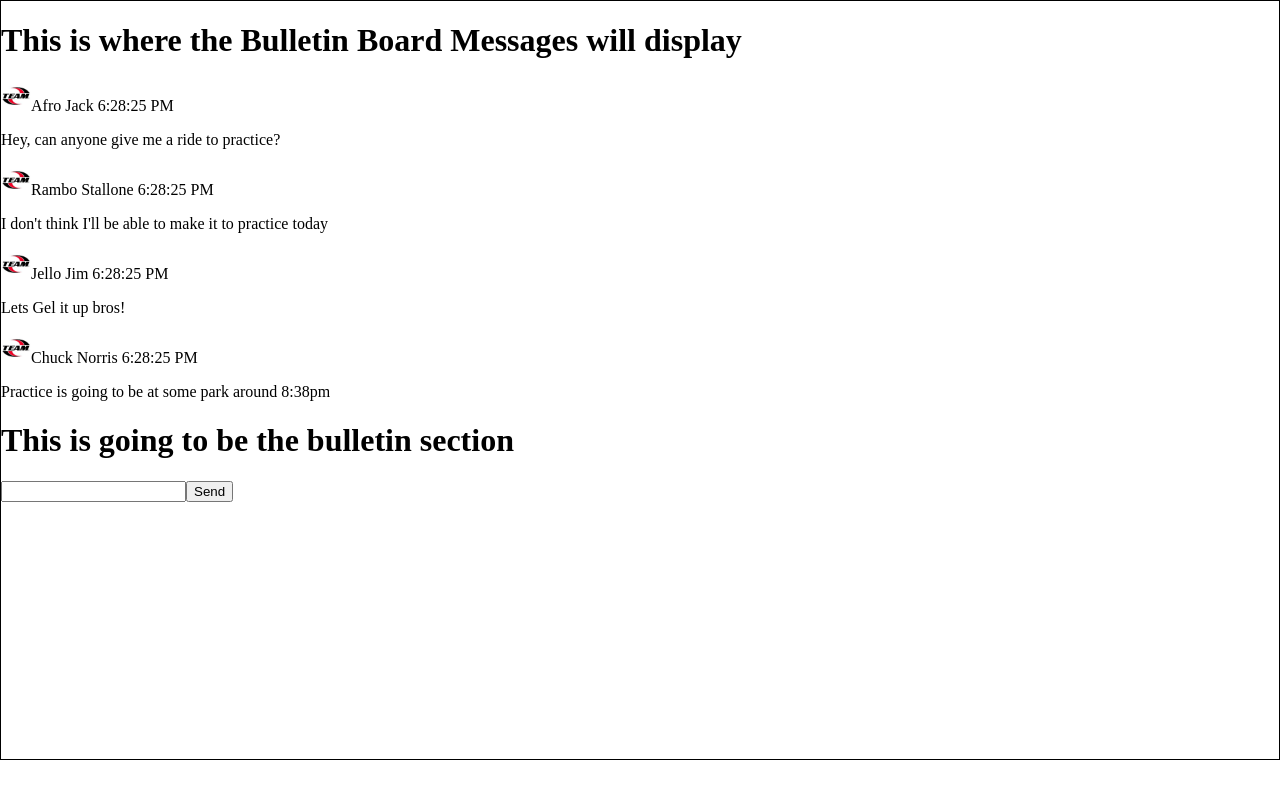
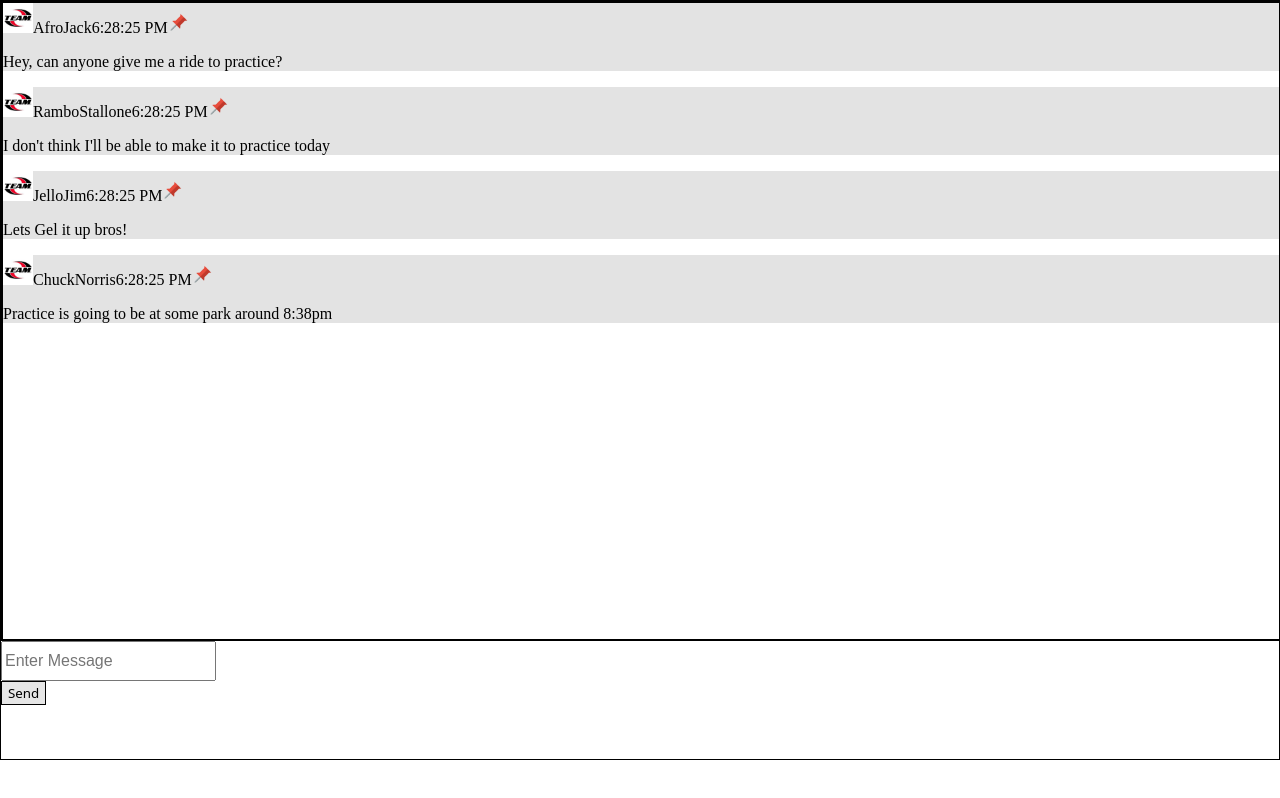
Before and after one commit to dwidjaja945/teamstream, a React app in the folder client/: page / in a window 1280 px wide. Built offline with nearby package versions, Linux system fonts and the light colour scheme.

Commit message:
Saving changes I made on Bulliten Board

```diff
--- a/client/src/components/addBulletinMessage.js
+++ b/client/src/components/addBulletinMessage.js
@@ -1,13 +1,32 @@
 import React, {Component} from 'react';
 
 class Bulletin extends Component{
+    constructor(props){
+        super(props);
 
+        this.state = {
+            message: ''
+        };
+        this.handleAddMessage = this.handleAddMessage.bind(this)
+    }
+    handleAddMessage(event){
+        event.preventDefault();
+        console.log(this.state);
+        this.setState({
+            message:''
+        })
+        this.props.add(this.state);
+    }
     render(){
+        const {message} = this.state;
         return(
-            <form className="bulletinContainer">
-                <h1>This is going to be the bulletin section</h1>
-                <input type="text"/>
-                <button>Send</button>
+            <form onSubmit={this.handleAddMessage}>
+                <div className="inputContainer">
+                    <input value={message} type="text" placeholder="Enter Message" onChange={(event)=>{this.setState({message: event.target.value})}}/>
+                </div>
+                <div className="buttonContainer">
+                    <button>Send</button>
+                </div>
             </form>
         )
     }
--- a/client/src/components/app.js
+++ b/client/src/components/app.js
@@ -1,18 +1,43 @@
-import React from "react";
+import React, {Component} from "react";
 import AthleteProfile from "./athlete_profile";
 import Roster from './roster';
 import AddBulletinMessages from './addBulletinMessage';
 import BulletinBoard from './bulletinBoard';
+import bulletinDummyData from './bulletinDummyData';
 
-function App() {
+
+class App extends Component{
+	constructor(props){
+		super(props);
+		this.state = ({
+			bulletinDummyData: [],
+			messageToPin: []
+		});
+	}
+	componentDidMount(){
+		this.getRosterData();
+	}
+	addMessage(message){
+		this.setState({
+			bulletinDummyData: [message, ...this.state.bulletinDummyData ]
+		});
+	}
+	getRosterData(){
+		this.setState({
+			bulletinDummyData
+		})
+	}
+
+	render(){
 	return (
 		<div className="container">
 			{/* <AthleteProfile /> */}
 			{/* <Roster/> */}
-			<BulletinBoard/>
-			<AddBulletinMessages/>
+			<BulletinBoard   data={this.state.bulletinDummyData}/>
+			<AddBulletinMessages add={this.addMessage.bind(this)}/>
 		</div>
 	);
 }
+}
 
 export default App;
--- a/client/src/components/bulletinBoard.css
+++ b/client/src/components/bulletinBoard.css
@@ -2,5 +2,31 @@
     width: 30px;
     height: 30px;
     position: relative;
-    down: 1%;
 }
+
+.messageContainer{
+    width:100vw;
+    height: 80vh;
+    border: 2px solid black;
+    position: relative;
+    overflow: auto;
+}
+.userMessages{
+    background-color: rgba(192, 192, 192, 0.451) ;
+}
+input{
+    height: 5vh;
+    font-size: 1em;
+}
+button{
+    height: 3vh;
+    border: 1px solid black;
+    background-color: rgba(192,192,192,.4);
+    font-family: 'Noto Sans', sans-serif;
+
+}
+.pin{
+    width: 20px;
+    height: 20px;
+    display: inline;
+}
--- a/client/src/components/bulletinBoard.js
+++ b/client/src/components/bulletinBoard.js
@@ -1,21 +1,35 @@
 import React from 'react';
-import BulletinDummyData from './bulletinDummyData';
 import teamLogo from './images/team-logo.png';
+import PinMessage from './pin';
 import './bulletinBoard.css';
 
 export default props => {
+
+    console.log("Dummy Bulletin Data: ", props.data);
+    console.log("This is the pins props",props.pin)
+
     const timeStamp = new Date().toLocaleTimeString();
-    const bulletinMessages = BulletinDummyData.map((item, index)=>{
+    const bulletinMessages = props.data.map((item, index)=>{
+        // function closure(){
+        //     <div onClick={props.pin(index)} className="pin">
+        //          <img  className="pin"src={pinIcon} alt=""/>
+        //      </div>
+        // }
         return (
                 <div className="userMessages" key={index}>
-                    <img className="teamLogo" src={teamLogo} alt=""/>{item.firstName} {item.lastName} {timeStamp}
+                    <img className="teamLogo" src={teamLogo} alt=""/>
+                    {item.firstName}
+                    {item.lastName}
+                    {timeStamp}
+                    <PinMessage index={index}/>
                     <p>{item.message}</p>
                 </div>
         )
     });
+
     return (
         <div>
-            <h1>This is where the Bulletin Board Messages will display</h1>
+            <div className="pinnedMessage"></div>
             <div className="messageContainer">
                 {bulletinMessages}
             </div>
--- a/client/src/components/bulletinDummyData.js
+++ b/client/src/components/bulletinDummyData.js
@@ -4,7 +4,7 @@ export default [
         firstName: 'Afro',
         lastName: 'Jack',
         userLevel: 0,
-        message: "Hey, can anyone give me a ride to practice?"
+        message: "Hey, can anyone give me a ride to practice?",
     },
     {
         athleteID: 32,
--- /dev/null
+++ b/client/src/components/pin.js
@@ -0,0 +1,17 @@
+import React from 'react';
+import pinIcon from './images/pin-icon.png';
+
+
+
+export default props =>{
+    function handlePinMessage(){
+			debugger;
+        var updatedRoster = bulletinDummyData.splice(props.index,1);
+        console.log("This is the spliced info: ",updatedRoster);
+    }
+    return(
+        <div onClick={handlePinMessage} className="pin">
+            <img  className="pin"src={pinIcon} alt=""/>
+        </div>
+    )
+}
```
Also changed, not shown: client/src/components/images/pin-icon.png (added).
